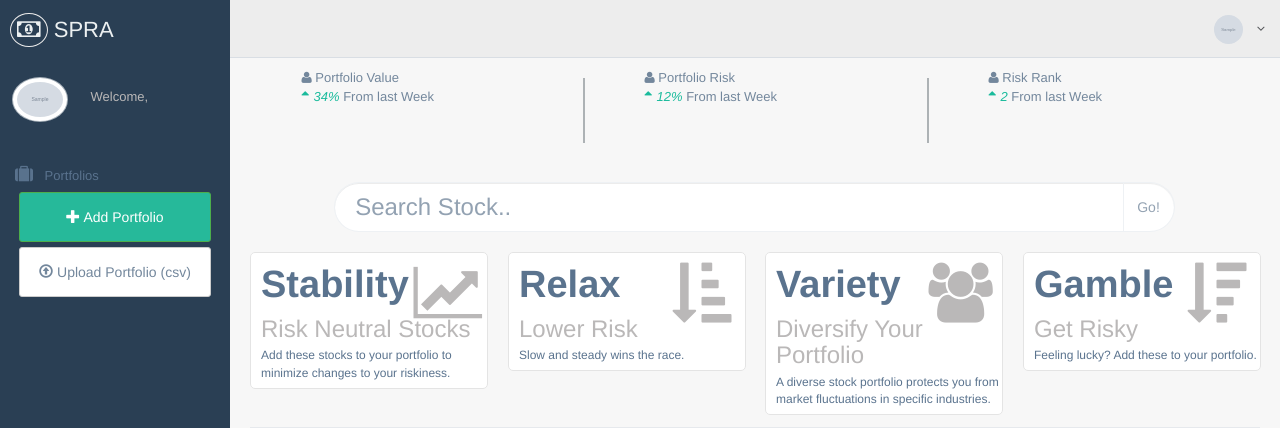
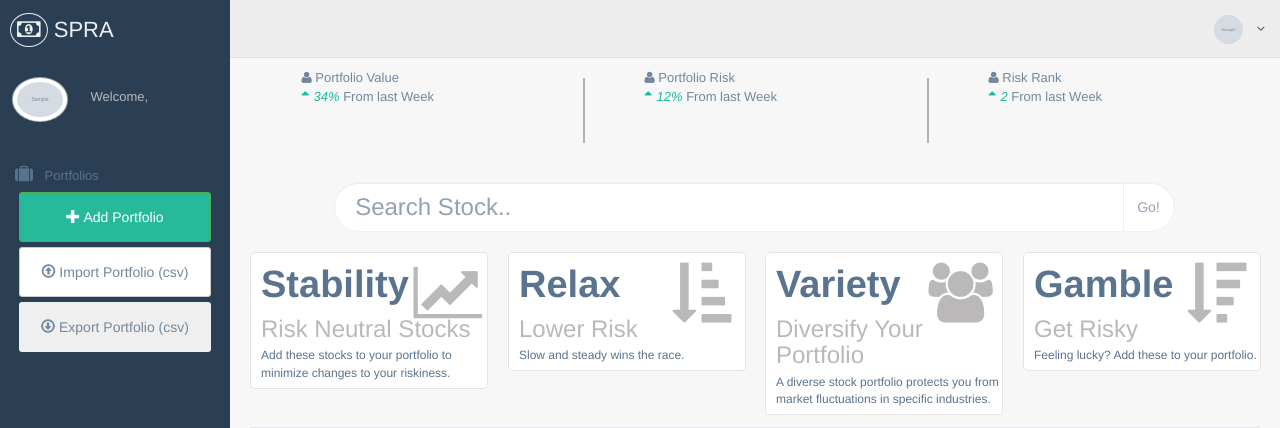
Before and after one commit to Stock-Portfolio-Risk-Analyzer/spr-web, a Django app: template stockportfolio/templates/index.html in a window 1280 px wide. Shown: the top 428 px of the page. Run offline with Django 3.2, Linux system fonts and the light colour scheme; tables that the repository leaves empty hold one stand-in row (values such as "Sample post"); the template is opened without the code that fills it: values that come from a table or form of the project are taken from there, most other values are stand-ins (such as "Sample title", 1, 10 or a date in 2020); grey boxes marked "Sample" are stand-in pictures; parts of the project's set-up code (start-up, migrations or seed data) failed here and were passed over; some libraries are stand-ins or nearby versions.

Commit message:
user can download portfolios w/ csv format

```diff
--- a/stockportfolio/api/api.py
+++ b/stockportfolio/api/api.py
@@ -230,14 +230,13 @@ def download_porfolio_data(request, portfolio_id):
     if portfolio.portfolio_user.pk is not request.user.pk:
         return HttpResponse(status=403)
     response = HttpResponse(content_type='text/csv')
-    response['Content-Disposition'] = 'attachment; filename="backup-' + portfolio.portfolio_name + '.csv"'
+    portfolio_name = portfolio.portfolio_name if portfolio.portfolio_name is not None else "portfolio"
+    response['Content-Disposition'] = 'attachment; filename="backup-' + portfolio_name + '.csv"'
     writer = csv.writer(response)
     writer.writerow(['symbol', 'name', 'sector', 'quantity', 'risk'])
     for stock in portfolio.portfolio_stocks.all():
         writer.writerow([stock.stock_ticker, stock.stock_name, stock.stock_sector, stock.stock_quantity, stock.stock_beta]);
     return response
-
-
 
 def upload_portfolio_data(request):
     if request.method == 'POST':
--- a/stockportfolio/static/js/spr/reloading_portfolio.js
+++ b/stockportfolio/static/js/spr/reloading_portfolio.js
@@ -26,5 +26,6 @@ function refreshToPortfolio(portfolioId) {
         loadAllGraphs();
         repopulateListOfPortfolios(portfolioId);
         populate_table();
+        setDownloadLink();
 }
 getDefaultPortfolio();
--- a/stockportfolio/static/js/spr/spr.js
+++ b/stockportfolio/static/js/spr/spr.js
@@ -1,5 +1,12 @@
 window.onload = function sprInit() {
     attachEvents()
+    setDownloadLink()
+}
+
+function setDownloadLink() {
+    var l = document.getElementById("portfolio-download-form")
+    var url = "/api/portfolio/"+user_portfolio.portfolio_id+"/download"
+    l.setAttribute("action", url)
 }
 
 function attachEvents() {
--- a/stockportfolio/templates/dashboard/portfolios.html
+++ b/stockportfolio/templates/dashboard/portfolios.html
@@ -3,6 +3,11 @@
 <button id="add-portfolio" type="button" class="col-xs-offset-1 col-xs-10 btn btn-success">
     <span class="glyphicon glyphicon-plus"></span> Add Portfolio
   </button>
-<button id="upload-portfolio" type="button" class="col-xs-offset-1 col-xs-10 btn btn-default">
-    <span class="glyphicon glyphicon-upload"></span> Upload Portfolio (csv)
-  </button>
+  <button id="upload-portfolio" type="button" class="col-xs-offset-1 col-xs-10 btn btn-default">
+    <span class="glyphicon glyphicon-upload"></span> Import Portfolio (csv)
+</button>
+<form method="get" id="portfolio-download-form">
+<button id="download-portfolio" type="submit" class="col-xs-offset-1 col-xs-10 btn btn-secondary">
+    <span class="glyphicon glyphicon-download"></span> Export Portfolio (csv)
+</button>
+</form>
```
Also changed, not shown: stockportfolio/static/js/spr/upload_portfolio.js (line endings or trailing spaces).
